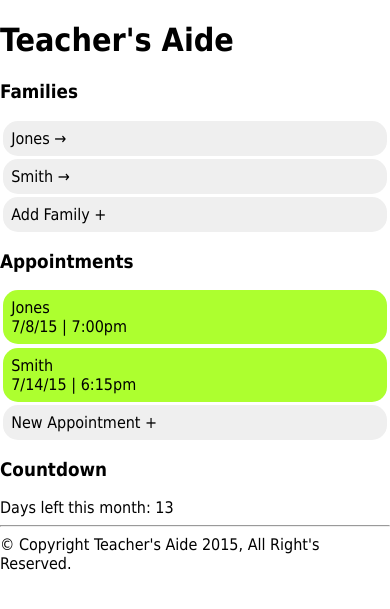
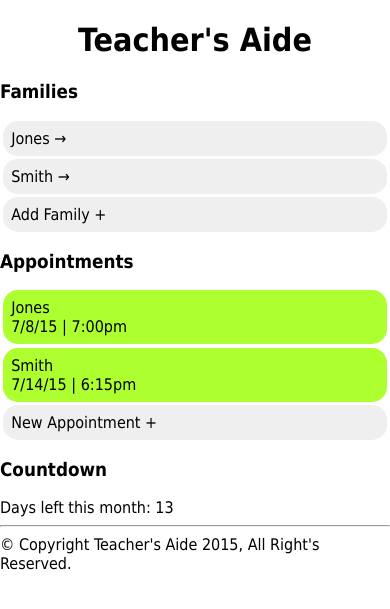
Before and after one commit to Volle-Kyle/3-S-CIT261, a PHP site: page / in a window 390 px wide. Shown: the top 609 px of the page. Run offline with PHP 8.4, Linux system fonts and the light colour scheme.

Commit message:
Playing with viewport for mobile

```diff
--- a/index.html
+++ b/index.html
@@ -7,6 +7,7 @@
         <link type="image/gif" rel="icon" href="favicon.ico" />
         <link type="text/css" rel="stylesheet" href="style.css" />
         <script src="scripts.js"></script>
+        <meta name="viewport" content="width=device-width, initial-scale=1.0">
     </head>
     <body onload="populateLocalStorage(); getFullYear(); getDaysLeftInMonth(); displayLander();">
         <div id="main">
--- a/style.css
+++ b/style.css
@@ -133,6 +133,7 @@ dfn {
  */
 
 h1 {
+  text-align: center;
   font-size: 2em;
   margin: 0.67em 0;
 }
```
